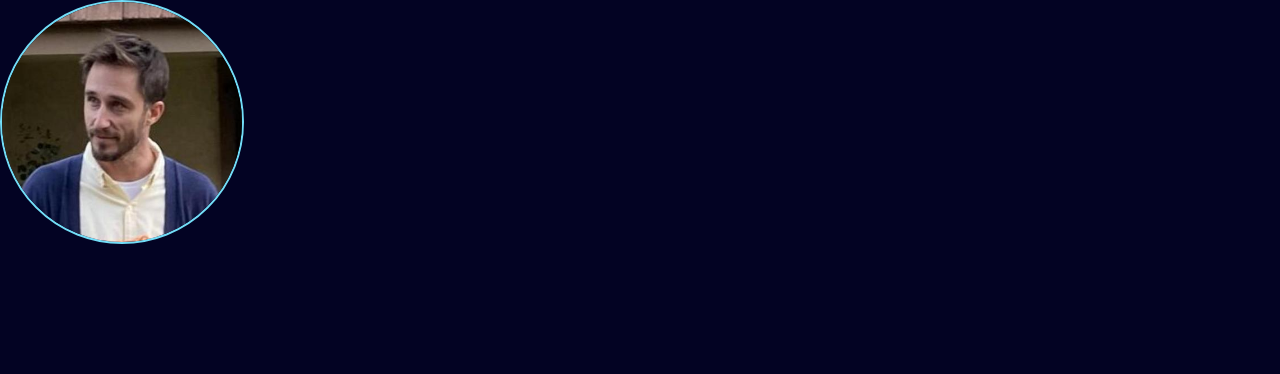
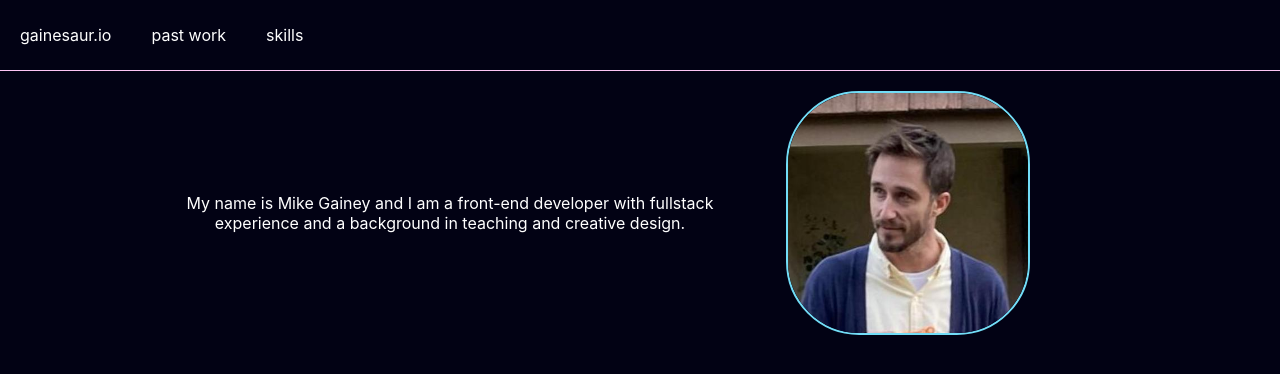
Before and after one commit to gainesaurus/portfolio, a React (Create React App) app: page / in a window 1280 px wide. Shown: the top 374 px of the page. Built offline with nearby package versions, Linux system fonts and the light colour scheme.

Commit message:
navbar and about styling

```diff
--- a/src/Components/About.module.css
+++ b/src/Components/About.module.css
@@ -1,9 +1,21 @@
 .container {
   display: flex;
+  width: 90%;
+  color: white;
+  margin: 20px;
+  align-items: center;
+  justify-content: center;
 }
 
 .headshot {
   border: 2px solid var(--baseLtBlue);
-  border-radius: 50%;
+  border-radius: 30%;
   height: 240px;
 }
+
+.description {
+  display: flex;
+  width: 50%;
+  text-align: center;
+  margin-right: 3rem;
+}
--- a/src/Components/About.tsx
+++ b/src/Components/About.tsx
@@ -3,7 +3,7 @@ import styles from './About.module.css';
 function About() {
   return (
     <section id="about" className={styles.container}>
-      <div></div>
+      <p className={styles.description}>My name is Mike Gainey and I am a front-end developer with fullstack experience and a background in teaching and creative design.</p>
       <img src="./headshot.jpg" alt="headshot" className={styles.headshot}/>
     </section>
   );
--- /dev/null
+++ b/src/Components/Navbar.module.css
@@ -0,0 +1,13 @@
+.container {
+  display: flex;
+  flex-direction: row;
+  height: 70px;
+  align-items: center;
+  border-bottom: 1px solid var(--basePink);
+  color: white;
+}
+
+.links {
+  display: flex;
+  margin: 20px;
+}
--- a/src/Components/Navbar.tsx
+++ b/src/Components/Navbar.tsx
@@ -1,8 +1,11 @@
-// import './Navbar.module.css';
+import styles from './Navbar.module.css';
 
 function Navbar() {
   return (
-    <section className="container">
+    <section className={styles.container}>
+      <p className={styles.links}>gainesaur.io</p>
+      <p className={styles.links}>past work</p>
+      <p className={styles.links}>skills</p>
     </section>
   );
 }
--- a/src/index.css
+++ b/src/index.css
@@ -8,7 +8,7 @@
 
 body {
   margin: 0;
-  background-color: #030323;
+  background-color: #020214;
   font-family: -apple-system, BlinkMacSystemFont, 'Segoe UI', 'Roboto', 'Oxygen',
     'Ubuntu', 'Cantarell', 'Fira Sans', 'Droid Sans', 'Helvetica Neue',
     sans-serif;
```
